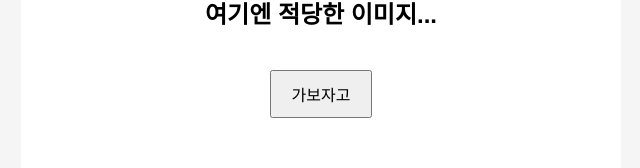
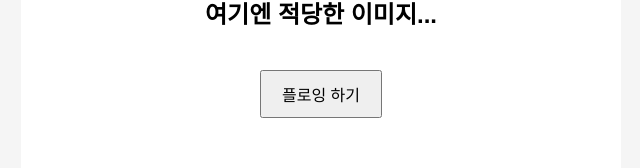
Before and after one commit to sm970309/CJ, a React (Create React App) app: page / in a window 1280 px wide. Shown: the part 192-360 px from the top of the page, without its empty margins (319-959 px from the left). Built offline with nearby package versions, Linux system fonts and the light colour scheme; a web font is replaced by a local one.

Commit message:
design: 버튼명 수정

```diff
--- a/src/component/Main.js
+++ b/src/component/Main.js
@@ -23,7 +23,7 @@ const Main = () => {
           marginTop: '20px',
         }}
       >
-        가보자고
+        플로잉 하기
       </button>
     </div>
   );
```
